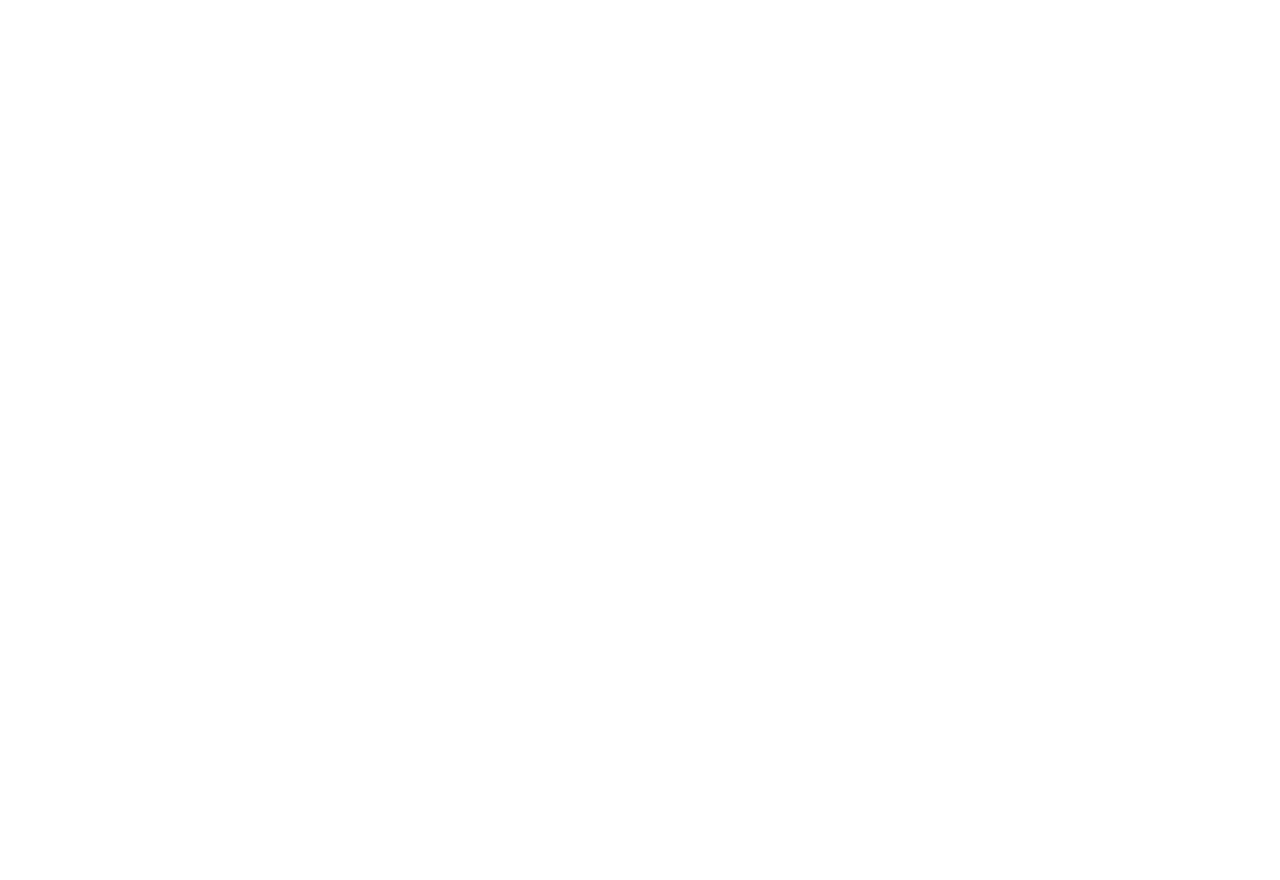
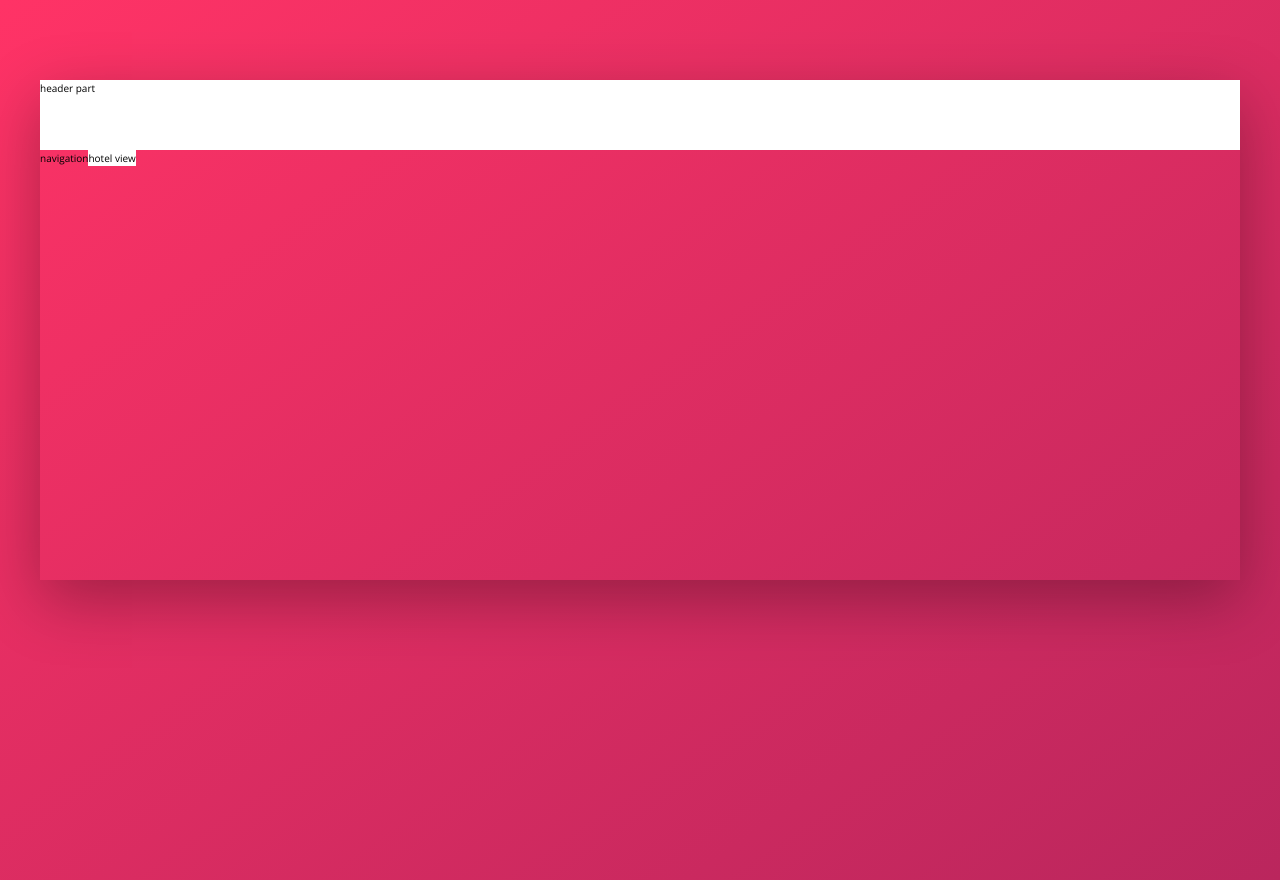
Before and after one commit to qw1nx/trillo, a website: page index.html in a window 1280 px wide. Before the commit the page ends 800 px from the top, so only its background shows below. Drawn offline with nearby package versions, Linux system fonts and the light colour scheme.

Commit message:
end of work day 13.09

```diff
--- a/index.html
+++ b/index.html
@@ -11,6 +11,18 @@
         <title>trillo &mdash; Your all-in-one booking app</title>
     </head>
     <body>
-
+        <div class="container">
+            <header class="header">
+                header part
+            </header>
+            <div class="content">
+                <nav class="sidebar">
+                    navigation
+                </nav>
+                <main class="hotel-view">
+                    hotel view
+                </main>
+            </div>
+        </div>
     </body>
 </html>
--- /dev/null
+++ b/sass/_base.scss
@@ -0,0 +1,59 @@
+/*
+COLORS
+
+Grey light 1: #faf9f9
+Grey light 2: #f4f2f2
+Grey light 3: #f0eeee
+Grey light 4: #ccc
+
+Grey dark 1: #333
+Grey dark 2: #777
+Grey dark 3: #999
+
+*/
+
+:root {
+    --color-primary: #eb2f64;
+    --color-primary-light: #FF3366;
+    --color-primary-dark: #BA265D;
+
+    --grey-light-1: #faf9f9;
+    --grey-light-2: #f4f2f2;
+    --grey-light-3: #f0eeee;
+    --grey-light-4: #ccc;
+
+    --grey-dark-1: #333;
+    --grey-dark-2: #777;
+    --grey-dark-3: #999;
+
+    --shadow-dark: 0 2rem 6rem rgba(0, 0, 0, .3);
+}
+
+
+* {
+    margin: 0;
+    padding: 0;
+}
+
+*,
+*::before,
+*::after {
+   box-sizing: inherit;
+}
+
+html {
+    box-sizing: border-box;
+    font-size: 62.5%; //1rem = 10px
+}
+
+body {
+    font-family: 'Open Sans', sans-serif;
+    font-weight: 400;
+    line-height: 1.6;
+    color: var(--color-gray-dark-2);
+    background-image: linear-gradient(to right bottom, var(--color-primary-light), var(--color-primary-dark));
+    background-size: cover;
+    background-repeat: none;
+
+    min-height: 100vh;
+}
--- /dev/null
+++ b/sass/_layout.scss
@@ -0,0 +1,26 @@
+.container {
+    max-width: 120rem;
+    margin: 8rem auto;
+    background-color: var(--color-gray-light-2);
+    box-shadow: 0 2rem 6rem rgba(0, 0, 0, .3);
+    min-height: 50rem;
+}
+
+.header {
+    height: 7rem;
+    background-color: #fff;
+    border-bottom: var(--color-gray-light-2);
+}
+
+.content {
+    display: flex;
+}
+
+.sidebar {
+    background-color: var(--color-gray-light-1);
+}
+
+.hotel-view {
+    background-color: #fff;
+
+}
--- a/sass/main.scss
+++ b/sass/main.scss
@@ -1,17 +1,3 @@
-/*
-COLORS
-
-Primary: #eb2f64
-Primary light: #FF3366
-Primary dark: #BA265D
-
-Grey light 1: #faf9f9
-Grey light 2: #f4f2f2
-Grey light 3: #f0eeee
-Grey light 4: #ccc
-
-Grey dark 1: #333
-Grey dark 2: #777
-Grey dark 3: #999
-
-*/
+@import "base";
+@import "layout";
+@import "components";
```
Also changed, not shown: package.json (+7 -10 lines), css/style.css, sass/_components.scss (added), 2 other files.
